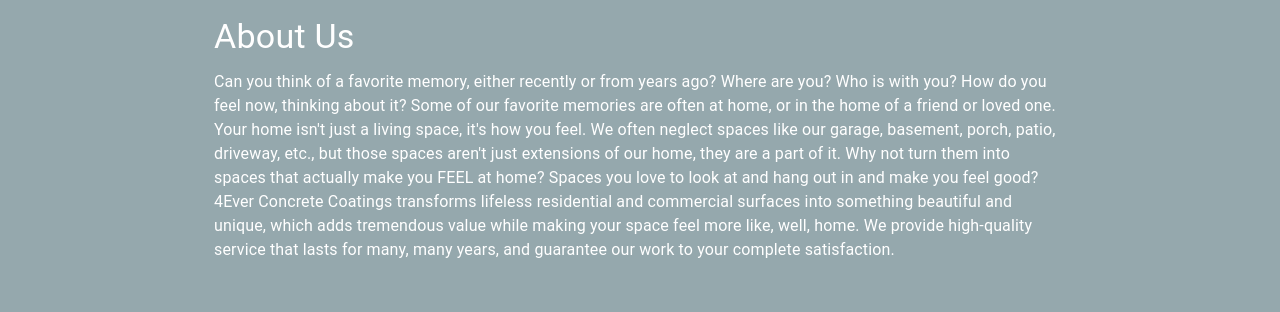
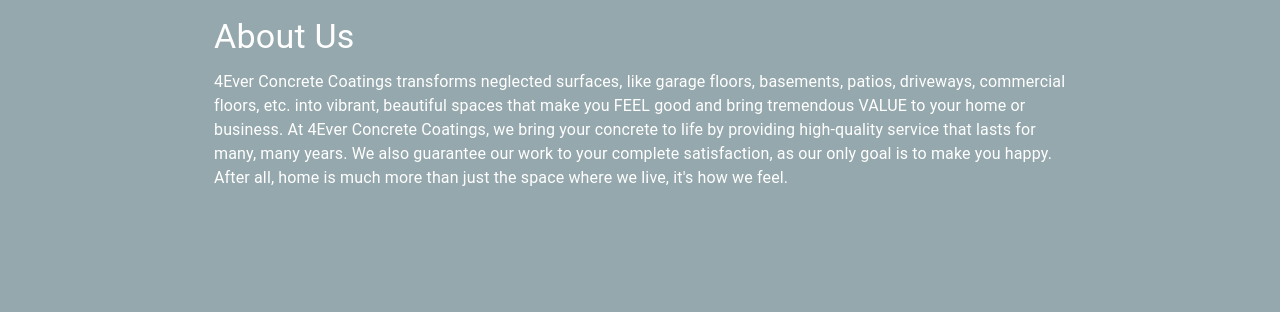
Before and after one commit to DeftVision/a-deifel, a React (Vite) app in the folder my-app/: page / in a window 1280 px wide. Shown: the part 472-784 px from the top of the page. Built offline with nearby package versions, Linux system fonts and the light colour scheme.

Commit message:
About section text update, small ui updates

```diff
--- a/my-app/src/components/About.jsx
+++ b/my-app/src/components/About.jsx
@@ -9,16 +9,9 @@
                     About Us
                 </Typography>
                 <Typography variant="body1">
-                    Can you think of a favorite memory, either recently or from years ago?
-                    Where are you?  Who is with you?
-                    How do you feel now, thinking about it?
-                    Some of our favorite memories are often at home, or in the home of a friend or loved one.
-                    Your home isn't just a living space, it's how you feel.
-                    We often neglect spaces like our garage, basement, porch, patio, driveway, etc., but those spaces aren't just extensions of our home, they are a part of it.
-                    Why not turn them into spaces that actually make you FEEL at home?  Spaces you love to look at and hang out in and make you feel good?
-                    4Ever Concrete Coatings transforms lifeless residential and commercial surfaces into something beautiful and unique,
-                    which adds tremendous value while making your space feel more like, well, home.
-                    We provide high-quality service that lasts for many, many years, and guarantee our work to your complete satisfaction.
+                    4Ever Concrete Coatings transforms neglected surfaces, like garage floors, basements, patios, driveways, commercial floors, etc. into vibrant, beautiful spaces that make
+                    you FEEL good and bring tremendous VALUE to your home or business.   At 4Ever Concrete Coatings, we bring your concrete to life by providing high-quality service that lasts for many,
+                    many years.  We also guarantee our work to your complete satisfaction, as our only goal is to make you happy.  After all, home is much more than just the space where we live, it's how we feel.
                 </Typography>
             </Container>
         </Box>
--- a/my-app/src/components/Contact.jsx
+++ b/my-app/src/components/Contact.jsx
@@ -17,7 +17,7 @@
                     }}
                 >
                     <Stack spacing={2}>
-                        <TextField label="Name" name="name" fullWidth required />
+                        <TextField label="Name" name="name" fullWidth required  />
                         <TextField label="Email" type="email" name="email" fullWidth required />
                         <TextField
                             label="Message"
--- a/my-app/src/components/Hero.jsx
+++ b/my-app/src/components/Hero.jsx
@@ -31,12 +31,12 @@
                         <Box
                             component="img"
                             src={logo}
-                            alt="4Ever Concrete Coatings!"
+                            alt="4Ever Concrete Coatings"
                             sx={{
                                 maxWidth: { xs: 140, md: 260 },
                                 height: 'auto',
                                 mx: { xs: 'auto' },
-                                // filter: 'drop-shadow(0 2px 6px rgba(0,0,0,0.3))',
+                                filter: 'drop-shadow(0 2px 6px rgba(0,0,0,0.3))',
                             }}
                         />
 
```
